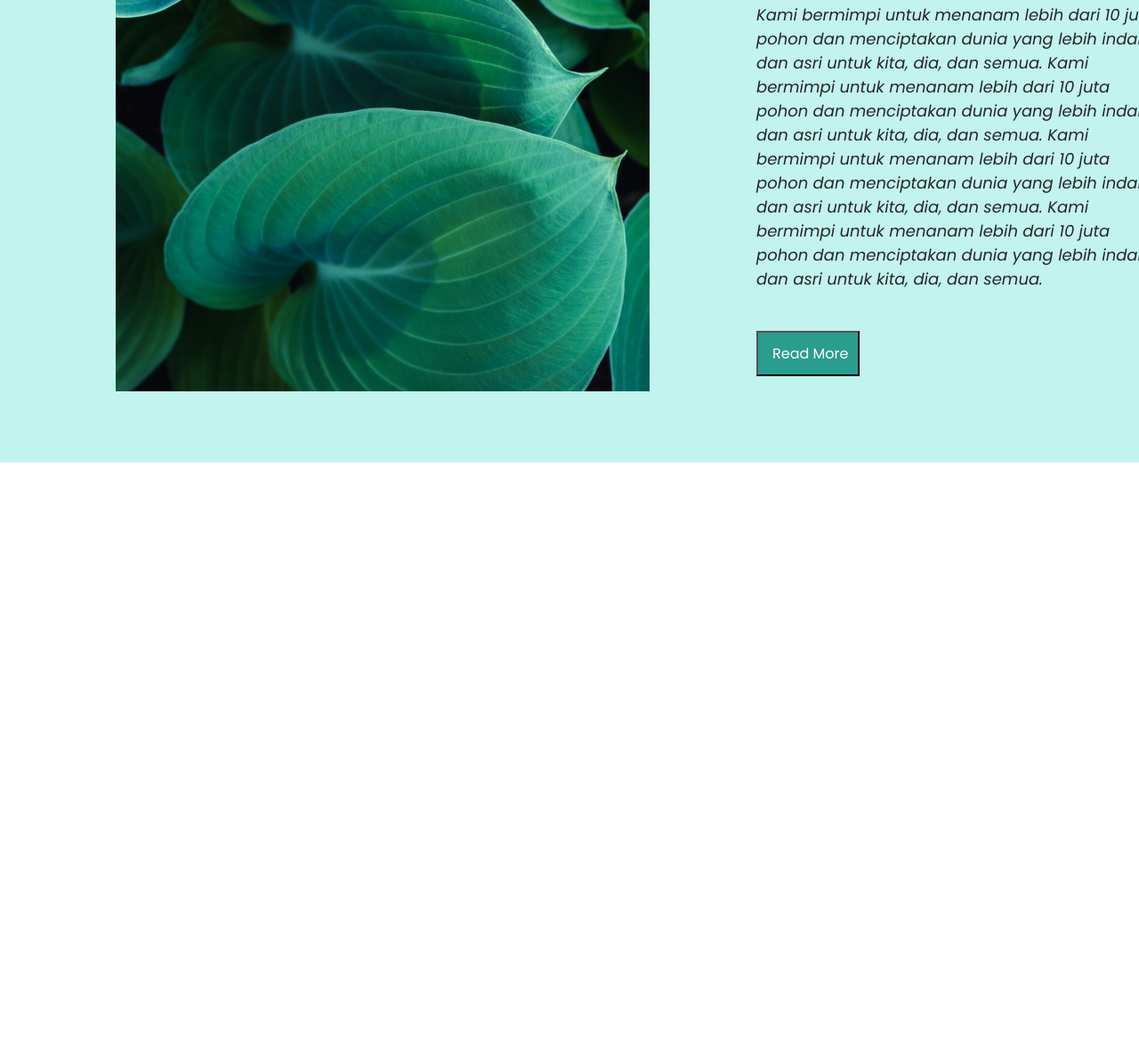
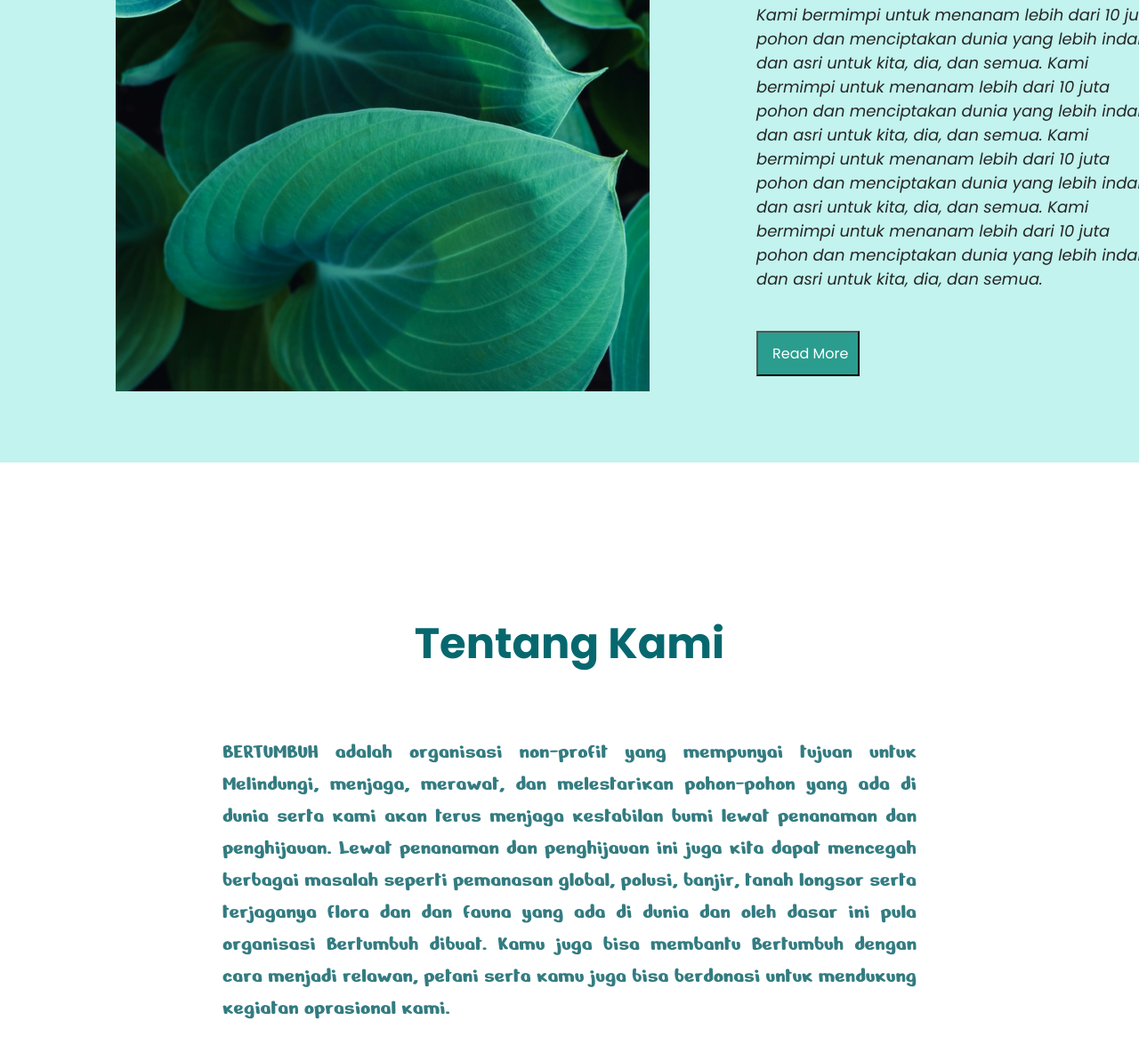
Before and after one commit to IrakliMen/homework5, a plain HTML site: page index.html in a window 1280 px wide. Shown: the part 962-2146 px from the top of the page at 89% size. Before the commit the page ends 1482 px from the top, so only its background shows below. Drawn offline with Linux system fonts and the light colour scheme.

Commit message:
add section2

```diff
--- a/css/styles.css
+++ b/css/styles.css
@@ -66,7 +66,7 @@ li, .menu, .logoLink {
     margin-block: 27px 45px;
 }
 .title1, .p1 {
-    font-family: Poppins;
+    font-family: "Poppins", sans-serif;
     color: #272727;
 }
 .p1, button {
@@ -76,6 +76,28 @@ button {
     font-size: 16px;
     color: #FFFFFF;
     background-color: #2A9D8F;
-    font-family: Poppins;
+    font-family: "Poppins", sans-serif;
     padding: 11px 11px 11px 16px;
 }
+/* section2 styles */
+.article2 {
+    width: 780px;
+    margin: 180px auto;
+}
+.title2 {
+    font-size: 48px;
+    font-weight: 700;
+    text-align: center;
+    font-family: "Poppins", sans-serif;
+    color: #06686E;
+    margin-bottom: 80px;
+}
+.p2 {
+    font-size: 24px;
+    font-weight: 400;
+    font-family: "Nerko One", cursive;
+    color: #337C81;
+    line-height: 36px;
+    text-align: justify;
+}
+/* footer styles */
--- a/index.html
+++ b/index.html
@@ -51,5 +51,17 @@
             </button>
         </article>
     </section>
+    <!-- section 2 -->
+    <section class="section2">
+        <article class="article2">
+            <h2 class="title2">
+                Tentang Kami
+            </h2>
+            <p class="p2">
+                BERTUMBUH adalah organisasi non-profit yang mempunyai tujuan untuk Melindungi, menjaga, merawat, dan melestarikan pohon-pohon yang ada di dunia serta kami akan  terus menjaga kestabilan bumi lewat penanaman dan penghijauan. Lewat penanaman dan penghijauan ini juga  kita dapat mencegah berbagai masalah seperti pemanasan global, polusi, banjir, tanah longsor serta terjaganya flora dan dan fauna yang ada di dunia dan oleh dasar ini pula organisasi Bertumbuh dibuat. Kamu juga bisa membantu Bertumbuh dengan cara menjadi relawan, petani serta kamu juga bisa berdonasi untuk mendukung kegiatan oprasional kami.
+            </p>
+        </article>
+    </section>
+    <!-- footer -->
 </body>
 </html>
```
